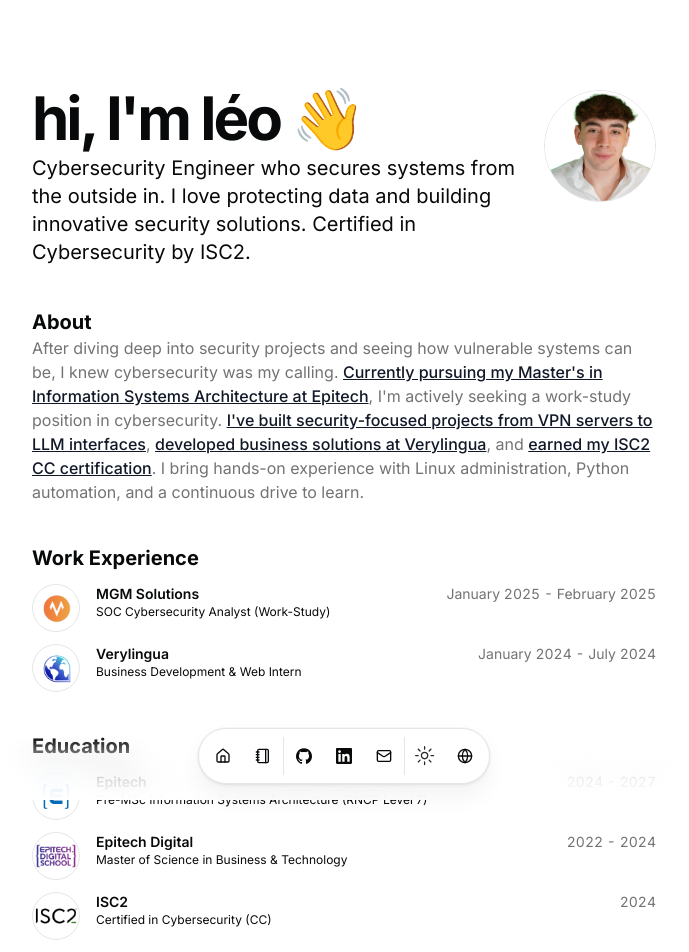
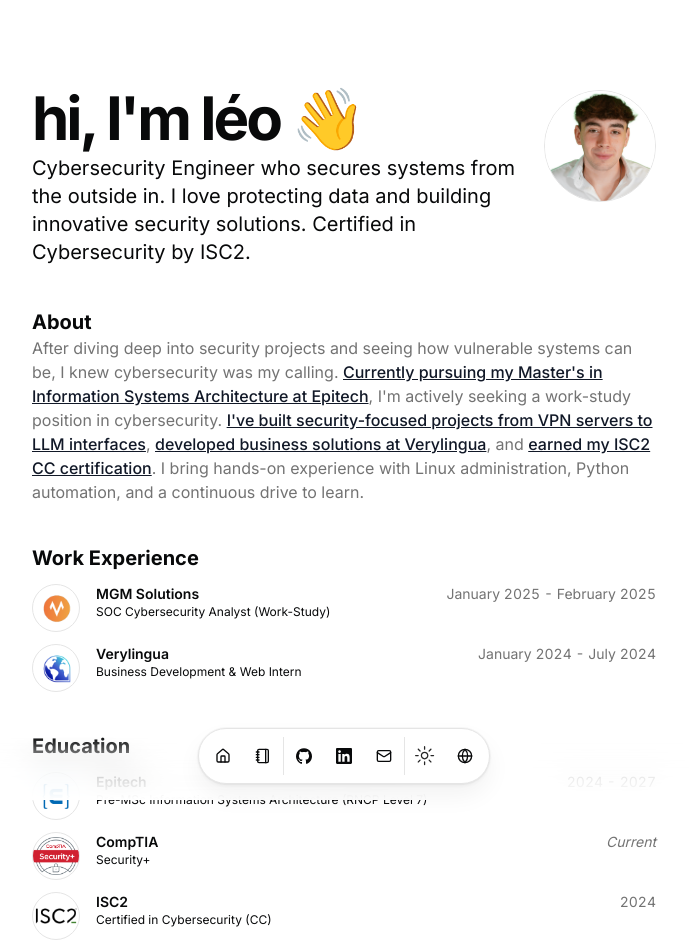
Before and after one commit to leo-mathurin/portfolio, a Next.js app: page / in a window 1280 px wide. Shown: the top 952 px of the page, without its empty margins (296-985 px from the left). Built offline with nearby package versions, Linux system fonts and the light colour scheme.

Commit message:
added security+ in current

```diff
--- a/src/app/page.tsx
+++ b/src/app/page.tsx
@@ -58,7 +58,12 @@ export default function Page() {
           <BlurFade delay={BLUR_FADE_DELAY * 5}>
             <h2 className="text-xl font-bold">{t("work_experience")}</h2>
           </BlurFade>
-          {DATA.work.map((work, id) => (
+          {DATA.work.map((work: any, id: number) => {
+            const periodText = work.start
+              ? `${work.start} ${t("to")} ${work.end === "Current" ? `<em>${t("current")}</em>` : work.end}`
+              : work.end === "Current" ? `<em>${t("current")}</em>` : work.end;
+
+            return (
               <BlurFade
                 key={work.company}
                 delay={BLUR_FADE_DELAY * 6 + id * 0.05}
@@ -71,12 +76,13 @@ export default function Page() {
                   subtitle={work.title[language as keyof typeof work.title]}
                   href={work.href}
                   badges={work.badges}
-                period={`${work.start} ${t("to")} ${work.end ?? t("present")}`}
+                  period={periodText}
                   description={work.description[language as keyof typeof work.description]}
                   language={language}
                 />
               </BlurFade>
-          ))}
+            );
+          })}
         </div>
       </section>
       <section id="education">
@@ -84,7 +90,12 @@ export default function Page() {
           <BlurFade delay={BLUR_FADE_DELAY * 7}>
             <h2 className="text-xl font-bold">{t("education")}</h2>
           </BlurFade>
-          {DATA.education.map((education, id) => (
+          {DATA.education.map((education: any, id: number) => {
+            const periodText = education.start
+              ? `${education.start} ${t("to")} ${education.end === "Current" ? `<em>${t("current")}</em>` : education.end}`
+              : education.end === "Current" ? `<em>${t("current")}</em>` : education.end;
+
+            return (
               <BlurFade
                 key={education.school}
                 delay={BLUR_FADE_DELAY * 8 + id * 0.05}
@@ -96,11 +107,12 @@ export default function Page() {
                   altText={education.school}
                   title={education.school}
                   subtitle={education.degree[language as keyof typeof education.degree]}
-                period={education.start ? `${education.start} ${t("to")} ${education.end}` : education.end}
+                  period={periodText}
                   language={language}
                 />
               </BlurFade>
-          ))}
+            );
+          })}
         </div>
       </section>
       <section id="skills">
--- a/src/components/resume-card.tsx
+++ b/src/components/resume-card.tsx
@@ -13,6 +13,14 @@ import React from "react";
 function translateDate(dateString: string, language: string) {
   if (!dateString) return dateString;
 
+  // Extract HTML tags and their content
+  const htmlRegex = /<[^>]*>[^<]*<\/[^>]*>/g;
+  const htmlTags: string[] = [];
+  let plainString = dateString.replace(htmlRegex, (match) => {
+    htmlTags.push(match);
+    return "{{HTML_TAG_" + (htmlTags.length - 1) + "}}";
+  });
+
   // Tableau des mois en anglais et français
   const months = {
     en: ["January", "February", "March", "April", "May", "June", "July", "August", "September", "October", "November", "December"],
@@ -23,11 +31,14 @@ function translateDate(dateString: string, language: string) {
   if (language === 'fr') {
     for (let i = 0; i < months.en.length; i++) {
       const regex = new RegExp(months.en[i], 'g');
-      dateString = dateString.replace(regex, months.fr[i]);
+      plainString = plainString.replace(regex, months.fr[i]);
     }
   }
 
-  return dateString;
+  // Restore HTML tags
+  return plainString.replace(/{{HTML_TAG_(\d+)}}/g, (_, index) => {
+    return htmlTags[parseInt(index)];
+  });
 }
 
 interface ResumeCardProps {
@@ -40,6 +51,7 @@ interface ResumeCardProps {
   period: string;
   description?: string;
   language: string;
+  isCurrentDate?: boolean;
 }
 
 export const ResumeCard = ({
@@ -52,6 +64,7 @@ export const ResumeCard = ({
   period,
   description,
   language,
+  isCurrentDate,
 }: ResumeCardProps) => {
   const [isExpanded, setIsExpanded] = React.useState(false);
 
@@ -105,7 +118,7 @@ export const ResumeCard = ({
                 />
               </h3>
               <div className="text-xs sm:text-sm tabular-nums text-muted-foreground text-right">
-                {translateDate(period, language)}
+                <span dangerouslySetInnerHTML={{ __html: translateDate(period, language) }} />
               </div>
             </div>
             {subtitle && <div className="font-sans text-xs">{subtitle}</div>}
--- a/src/data/resume.tsx
+++ b/src/data/resume.tsx
@@ -110,15 +110,15 @@ export const DATA = {
       end: "2027",
     },
     {
-      school: "Epitech Digital",
-      href: "https://epitech.digital/",
+      school: "CompTIA",
+      href: "https://www.comptia.org/certifications/security",
       degree: {
-        en: "Master of Science in Business & Technology",
-        fr: "Master of Science en Business & Technologie"
+        en: "Security+",
+        fr: "Security+"
       },
-      logoUrl: "/epitech-digital.png",
-      start: "2022",
-      end: "2024",
+      logoUrl: "/comptia.png",
+      start: "",
+      end: "Current",
     },
     {
       school: "ISC2",
@@ -129,6 +129,17 @@ export const DATA = {
       },
       logoUrl: "/isc2.png",
       start: "",
+      end: "2024",
+    },
+    {
+      school: "Epitech Digital",
+      href: "https://epitech.digital/",
+      degree: {
+        en: "Master of Science in Business & Technology",
+        fr: "Master of Science en Business & Technologie"
+      },
+      logoUrl: "/epitech-digital.png",
+      start: "2022",
       end: "2024",
     },
     {
--- a/src/lib/translations.ts
+++ b/src/lib/translations.ts
@@ -18,7 +18,8 @@ export type TranslationKey =
   | "projects_description"
   | "greeting"
   | "present"
-  | "to";
+  | "to"
+  | "current";
 
 export const translations: Record<string, Record<TranslationKey, string>> = {
   en: {
@@ -39,7 +40,8 @@ export const translations: Record<string, Record<TranslationKey, string>> = {
     projects_description: "I've worked on cloud infrastructure and networking projects, from Oracle VM servers to DNS-based ad blocking solutions. Here are some of my key implementations.",
     greeting: "hi, I'm",
     present: "Present",
-    to: "-"
+    to: "-",
+    current: "Current"
   },
   fr: {
     Home: "Accueil",
@@ -59,7 +61,8 @@ export const translations: Record<string, Record<TranslationKey, string>> = {
     projects_description: "J'ai travaillé sur des projets d'infrastructure cloud et de réseaux, des serveurs Oracle VM aux solutions de blocage de publicités basées sur le DNS. Voici quelques-unes de mes réalisations clés.",
     greeting: "hey, je suis",
     present: "Aujourd'hui",
-    to: "-"
+    to: "-",
+    current: "En cours"
   }
 };
 
```
Also changed, not shown: public/comptia.png (added). Lines whose indentation alone changed are shown as unchanged.
